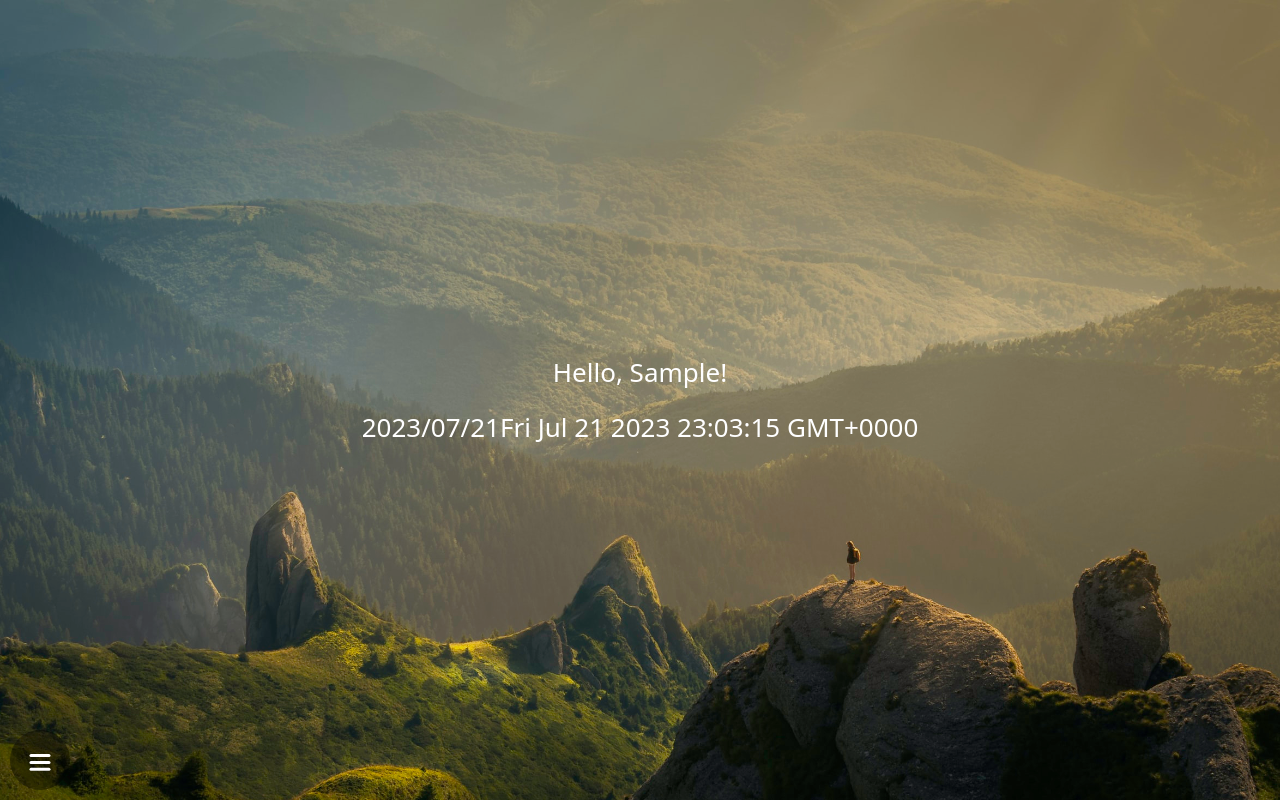
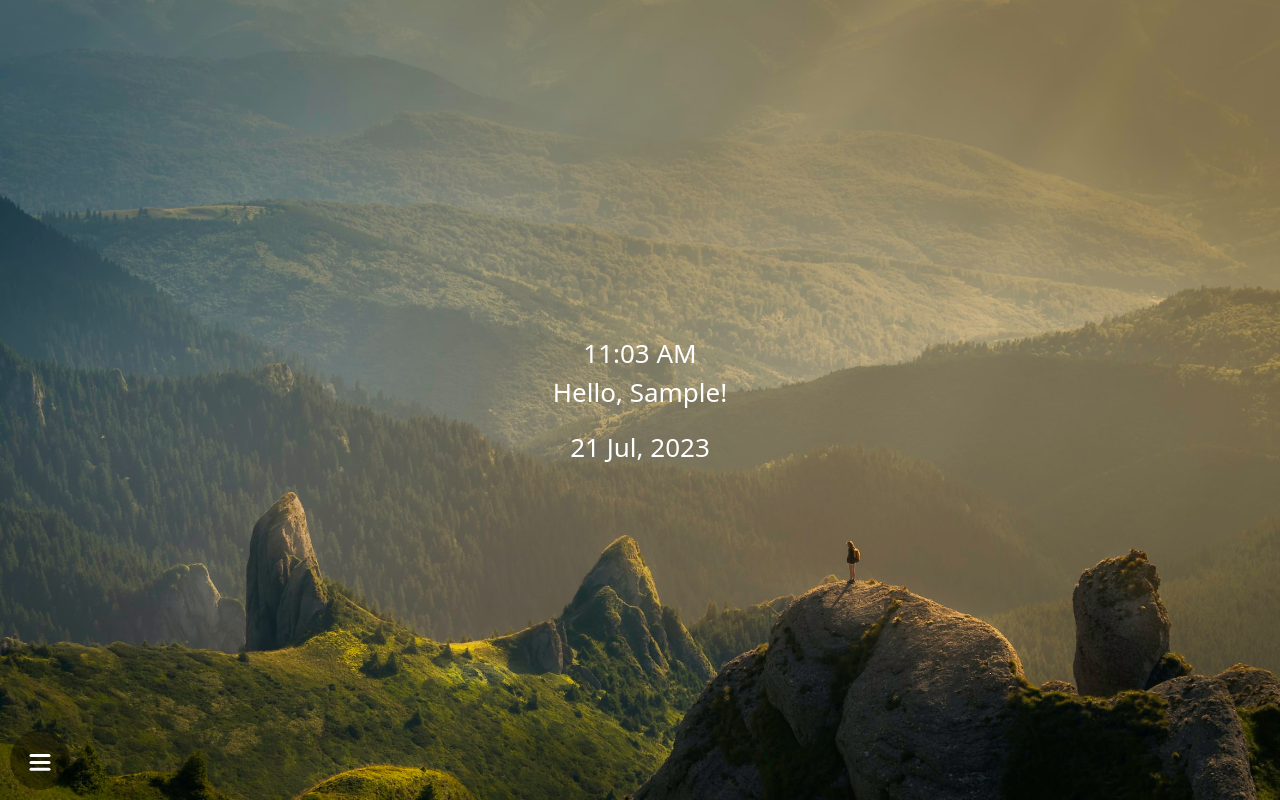
Before and after one commit to ahmedOmuharram/prodosphere, a React (Create React App) app: page / in a window 1280 px wide. Both pictures are taken after typing "Sample" into the empty fields and a click on the button "Submit". Built offline with nearby package versions, Linux system fonts and the light colour scheme.

Commit message:
Fix date-time issues

```diff
--- a/src/App.js
+++ b/src/App.js
@@ -31,7 +31,7 @@ const sidebar = {
   }
 };
 
-function Component1({ setUser }) {
+function UserForm({ setUser }) {
   const handleSubmit = (e) => {
     e.preventDefault();
     const formData = new FormData(e.target);
@@ -54,16 +54,24 @@ function Component1({ setUser }) {
   );
 }
 
-function Component2() {
-
+function TodayDate() {
   return (
     <>
-    <Moment format="YYYY/MM/DD" interval={1000}>
+    <Moment format="DD MMM, YYYY" interval={1000}>
       {date}
     </Moment>
-    <Moment interval={1000} add={{ hours: 12 }}>{date}</Moment>
     </>
   );
+}
+
+function TimeNow() {
+  return (
+    <>
+      <Moment format="h:mm A" interval={1000}>
+        {date}
+      </Moment>
+    </>
+  )
 }
 
 function App() {
@@ -82,11 +90,12 @@ function App() {
           animate={{ opacity: 1 }}
           transition={{ duration: 0.5 }}
         >
+          { user !== "" && <TimeNow setUser={setUser}/> }
           <p>
             {user === "" ? "Please enter your name" : `Hello, ${user}!`}
           </p>
-          { user === "" && <Component1 setUser={setUser}/> }
-          { user !== "" && <Component2 setUser={setUser}/> }
+          { user !== "" && <TodayDate setUser={setUser}/> }
+          { user === "" && <UserForm setUser={setUser}/> }
         </motion.div>
       </header>
       <motion.nav
```
